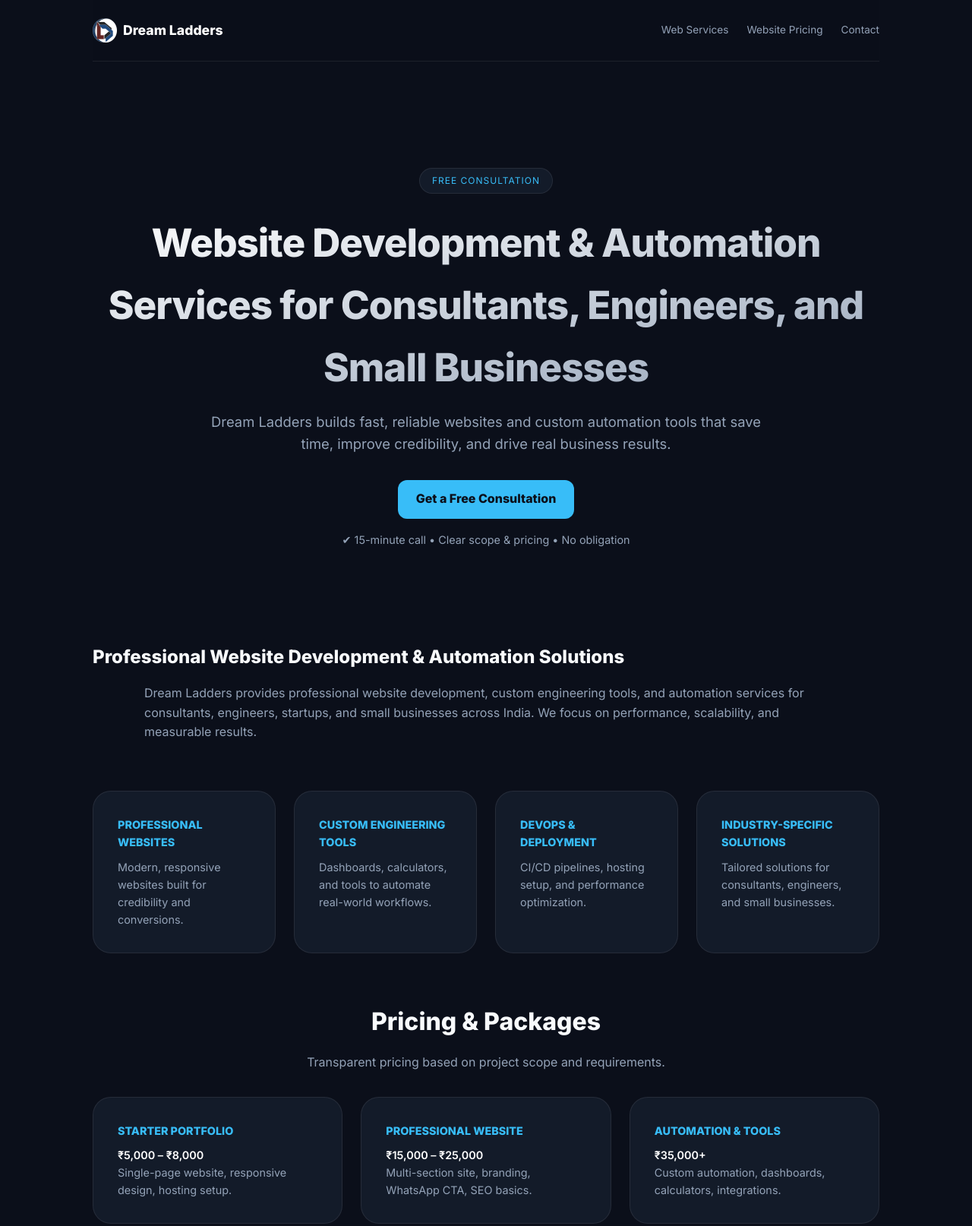
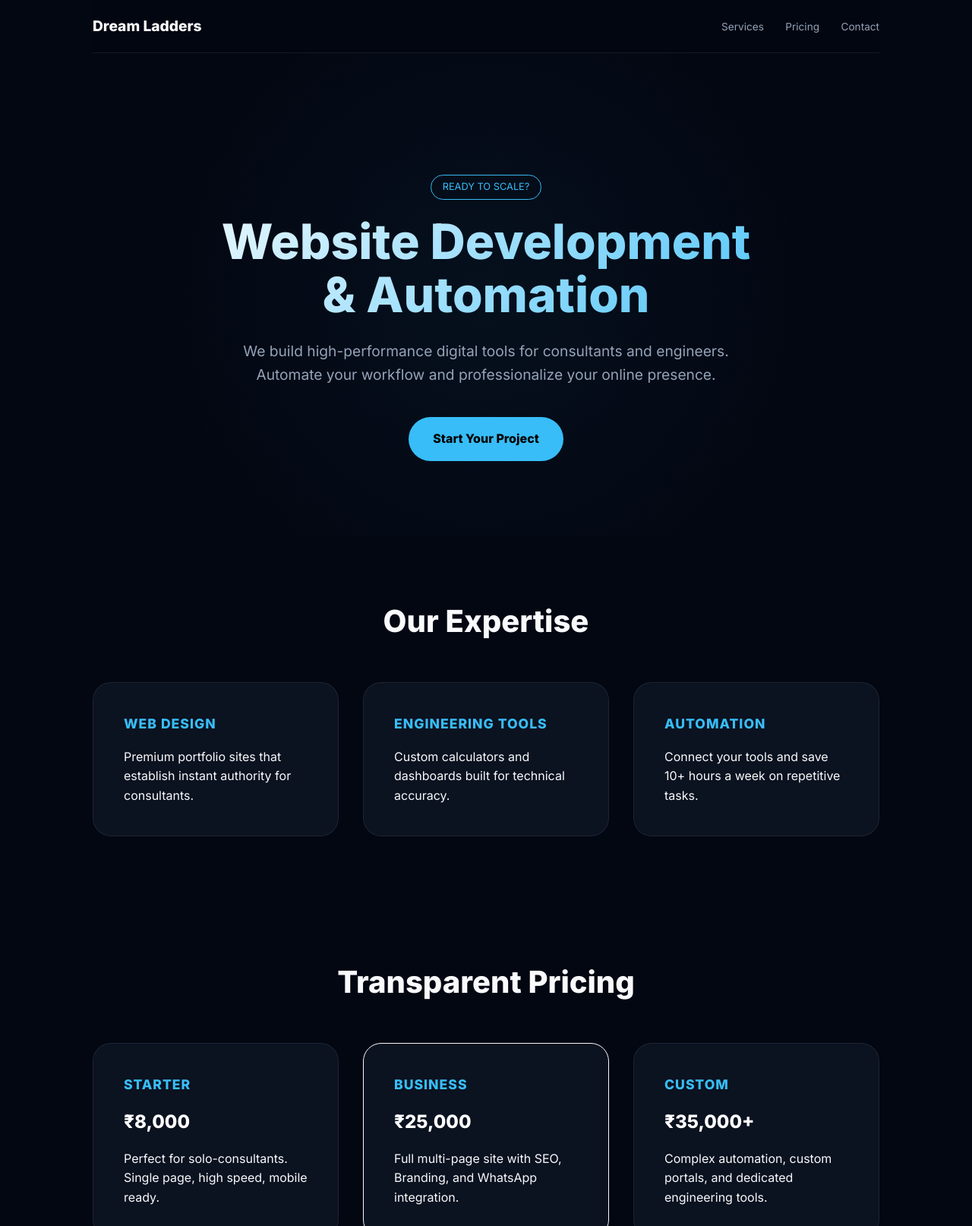
Before and after one commit to rajeshshambudu/Landing, a plain HTML site: page index.html in a window 1280 px wide. Shown: the top 1614 px of the page at 76% size. Drawn offline with nearby package versions, Linux system fonts and the light colour scheme.

Commit message:
Update index.html

```diff
--- a/index.html
+++ b/index.html
@@ -3,267 +3,238 @@
 <head>
   <meta charset="UTF-8" />
   <meta name="viewport" content="width=device-width, initial-scale=1.0" />
+  <title>Dream Ladders | Website Development & Automation</title>
 
-  <!-- SEO TITLE & DESCRIPTION -->
-  <title>Dream Ladders | Website Development & Automation Services for Businesses</title>
-  <meta name="description" content="Dream Ladders builds professional websites, automation tools, and custom engineering solutions for consultants, engineers, and small businesses across India. Free consultation available." />
-
-  <!-- Open Graph / Social -->
-  <meta property="og:title" content="Dream Ladders – Website Development & Automation Services" />
-  <meta property="og:description" content="Professional websites and automation tools for consultants, engineers, and small businesses." />
-  <meta property="og:type" content="website" />
-  <meta property="og:url" content="https://rajeshshambudu.github.io/" />
-  <meta property="og:image" content="https://rajeshshambudu.github.io/android-chrome-512x512.png" />
-
-  <!-- Performance -->
   <link rel="preconnect" href="https://fonts.googleapis.com">
   <link rel="preconnect" href="https://fonts.gstatic.com" crossorigin>
+  <link href="https://fonts.googleapis.com/css2?family=Inter:wght@300;400;600;800&display=swap" rel="stylesheet">
 
-  <!-- Google Font -->
-  <link href="https://fonts.googleapis.com/css2?family=Inter:wght@300;400;600;800&display=swap" rel="stylesheet">
+  <link href="https://unpkg.com/aos@2.3.1/dist/aos.css" rel="stylesheet">
 
   <style>
     :root {
-      --bg:#0b0f1a;
-      --card-bg:rgba(22,30,46,0.8);
+      --bg:#030712;
+      --card-bg:rgba(17, 24, 39, 0.7);
       --accent:#38bdf8;
-      --accent-2:#c084fc;
-      --accent-eng:#10b981;
+      --accent-glow: rgba(56, 189, 248, 0.15);
       --text-main:#f8fafc;
       --text-dim:#94a3b8;
       --border:rgba(255,255,255,0.08);
     }
-    *{margin:0;padding:0;box-sizing:border-box;}
-    body{
+
+    * { margin:0; padding:0; box-sizing:border-box; }
+
+    body {
       font-family:'Inter',sans-serif;
-      background:var(--bg);
-      color:var(--text-main);
+      background: var(--bg);
+      color: var(--text-main);
       line-height:1.6;
-      scroll-behavior:smooth;
-    }
-    a{text-decoration:none;}
-    .container{max-width:1100px;margin:0 auto;padding:0 2rem;}
-
-    nav{
-      padding:1.5rem 0;
-      display:flex;
-      justify-content:space-between;
-      align-items:center;
-      position:sticky;
-      top:0;
-      z-index:100;
-      backdrop-filter:blur(15px);
-      background:rgba(11,15,26,0.85);
-      border-bottom:1px solid var(--border);
-    }
-    .logo{
-      display:flex;
-      align-items:center;
-      font-weight:800;
-      font-size:1.1rem;
-      color:#fff;
-    }
-    .logo img{height:32px;margin-right:8px;}
-    .nav-links{display:flex;gap:1.5rem;}
-    .nav-links a{
-      color:var(--text-dim);
-      font-size:0.85rem;
-      font-weight:500;
-    }
-    .nav-links a:hover{color:var(--accent);}
-    @media(max-width:768px){.nav-links{display:none;}}
-
-    header{
-      padding:140px 0 60px;
-      text-align:center;
-    }
-    .badge{
-      background:var(--card-bg);
-      border:1px solid var(--border);
-      padding:0.4rem 1rem;
-      border-radius:100px;
-      font-size:0.75rem;
-      color:var(--accent);
-      letter-spacing:1px;
-      margin-bottom:1.5rem;
-      display:inline-block;
-      text-transform:uppercase;
-    }
-    h1{
-      font-size:clamp(2rem,7vw,3.2rem);
-      font-weight:800;
-      letter-spacing:-1px;
-      background:linear-gradient(to bottom right,#fff,#94a3b8);
-      -webkit-background-clip:text;
-      -webkit-text-fill-color:transparent;
-      margin-bottom:1rem;
-    }
-    .hero-tagline{
-      font-size:1.15rem;
-      color:var(--text-dim);
-      max-width:750px;
-      margin:0 auto 2rem;
-    }
-    .btn-main{
-      background:var(--accent);
-      color:var(--bg);
-      padding:0.8rem 1.5rem;
-      border-radius:12px;
-      font-weight:700;
-      display:inline-block;
-    }
-    .btn-main:hover{
-      transform:translateY(-2px);
-      box-shadow:0 10px 20px rgba(56,189,248,0.3);
+      overflow-x: hidden;
     }
 
-    section{margin:4rem 0;}
+    .container { max-width:1100px; margin:0 auto; padding:0 2rem; }
 
-    .services-grid{
-      display:grid;
-      grid-template-columns:repeat(auto-fit,minmax(220px,1fr));
-      gap:1.5rem;
+    /* --- NAVIGATION --- */
+    nav {
+      padding: 1.2rem 0;
+      display: flex;
+      justify-content: space-between;
+      align-items: center;
+      position: sticky;
+      top: 0;
+      z-index: 1000;
+      backdrop-filter: blur(20px);
+      background: rgba(3, 7, 18, 0.8);
+      border-bottom: 1px solid var(--border);
     }
-    .service-card{
-      background:var(--card-bg);
-      border:1px solid var(--border);
-      padding:2rem;
-      border-radius:24px;
-    }
-    .service-card:hover{border-color:var(--accent);}
-    .service-card h3{
-      font-size:0.9rem;
-      color:var(--accent);
-      margin-bottom:0.6rem;
-      text-transform:uppercase;
-    }
-    .service-card p{
-      font-size:0.9rem;
-      color:var(--text-dim);
+    .logo { font-weight: 800; font-size: 1.2rem; color: #fff; display: flex; align-items: center; text-decoration: none; }
+    .nav-links a { color: var(--text-dim); margin-left: 1.5rem; font-size: 0.85rem; transition: 0.3s; text-decoration: none; }
+    .nav-links a:hover { color: var(--accent); }
+
+    /* --- HERO SECTION --- */
+    header {
+      padding: 160px 0 100px;
+      text-align: center;
+      background: radial-gradient(circle at center, rgba(56,189,248,0.05) 0%, transparent 70%);
     }
 
-    footer{
-      padding:3rem 0;
-      border-top:1px solid var(--border);
-      text-align:center;
+    h1 {
+      font-size: clamp(2.5rem, 8vw, 4rem);
+      font-weight: 800;
+      line-height: 1.1;
+      margin-bottom: 1.5rem;
+      background: linear-gradient(135deg, #fff 0%, #38bdf8 100%);
+      -webkit-background-clip: text;
+      -webkit-text-fill-color: transparent;
     }
-    footer p{font-size:0.9rem;color:var(--text-dim);}
+
+    .hero-tagline {
+      font-size: 1.2rem;
+      color: var(--text-dim);
+      max-width: 700px;
+      margin: 0 auto 2.5rem;
+    }
+
+    /* --- BUTTON ANIMATION --- */
+    .btn-main {
+      background: var(--accent);
+      color: #000;
+      padding: 1rem 2rem;
+      border-radius: 50px;
+      font-weight: 700;
+      display: inline-block;
+      transition: all 0.4s cubic-bezier(0.175, 0.885, 0.32, 1.275);
+      text-decoration: none;
+      box-shadow: 0 0 0 rgba(56, 189, 248, 0);
+    }
+    .btn-main:hover {
+      transform: scale(1.05);
+      box-shadow: 0 15px 30px rgba(56, 189, 248, 0.4);
+    }
+
+    /* --- CARD ANIMATIONS --- */
+    .services-grid {
+      display: grid;
+      grid-template-columns: repeat(auto-fit, minmax(280px, 1fr));
+      gap: 2rem;
+      margin-top: 3rem;
+    }
+
+    .service-card {
+      background: var(--card-bg);
+      border: 1px solid var(--border);
+      padding: 2.5rem;
+      border-radius: 24px;
+      transition: all 0.4s ease;
+      position: relative;
+      overflow: hidden;
+    }
+
+    .service-card:hover {
+      transform: translateY(-10px);
+      border-color: var(--accent);
+      background: rgba(17, 24, 39, 0.9);
+      box-shadow: 0 20px 40px rgba(0,0,0,0.4), inset 0 0 20px var(--accent-glow);
+    }
+
+    .service-card h3 {
+      color: var(--accent);
+      margin-bottom: 1rem;
+      font-size: 1.1rem;
+      letter-spacing: 1px;
+    }
+
+    .price-tag {
+      font-size: 1.5rem;
+      font-weight: 800;
+      margin: 1rem 0;
+      color: #fff;
+    }
+
+    section { padding: 80px 0; }
+    h2 { font-size: 2.5rem; text-align: center; margin-bottom: 1rem; }
+
+    footer {
+      padding: 4rem 0;
+      text-align: center;
+      border-top: 1px solid var(--border);
+      color: var(--text-dim);
+    }
+
+    @media(max-width:768px){ .nav-links{display:none;} }
   </style>
 </head>
 
 <body>
 <div class="container">
 
-  <!-- NAV -->
-  <nav>
-    <a href="#" class="logo">
-      <img src="android-chrome-512x512.png" alt="Dream Ladders – Website Development and Automation Services Logo">
-      Dream Ladders
-    </a>
+  <nav data-aos="fade-down">
+    <a href="#" class="logo">Dream Ladders</a>
     <div class="nav-links">
-      <a href="#services">Web Services</a>
-      <a href="#pricing">Website Pricing</a>
+      <a href="#services">Services</a>
+      <a href="#pricing">Pricing</a>
       <a href="#contact">Contact</a>
     </div>
   </nav>
 
-  <!-- HERO -->
   <header>
-    <div class="badge">Free Consultation</div>
-    <h1>
-      Website Development & Automation Services
-      for Consultants, Engineers, and Small Businesses
+    <div data-aos="fade-up" class="badge" style="border:1px solid var(--accent); padding:5px 15px; border-radius:20px; color:var(--accent); display:inline-block; margin-bottom:20px; font-size:0.8rem;">
+        READY TO SCALE?
+    </div>
+    <h1 data-aos="fade-up" data-aos-delay="100">
+      Website Development <br>& Automation
     </h1>
-    <p class="hero-tagline">
-      Dream Ladders builds fast, reliable websites and custom automation tools
-      that save time, improve credibility, and drive real business results.
+    <p class="hero-tagline" data-aos="fade-up" data-aos-delay="200">
+      We build high-performance digital tools for consultants and engineers.
+      Automate your workflow and professionalize your online presence.
     </p>
-    <a href="https://wa.me/917093218658" class="btn-main">Get a Free Consultation</a>
-    <p style="margin-top:1rem;font-size:0.9rem;color:var(--text-dim);">
-      ✔ 15-minute call • Clear scope & pricing • No obligation
-    </p>
+    <div data-aos="zoom-in" data-aos-delay="300">
+        <a href="https://wa.me/917093218658" class="btn-main">Start Your Project</a>
+    </div>
   </header>
 
-  <!-- SEO CONTEXT SECTION -->
-  <section>
-    <h2>Professional Website Development & Automation Solutions</h2>
-    <p style="color:var(--text-dim);max-width:900px;margin:1rem auto 0;">
-      Dream Ladders provides professional website development, custom engineering tools,
-      and automation services for consultants, engineers, startups, and small businesses
-      across India. We focus on performance, scalability, and measurable results.
-    </p>
-  </section>
-
-  <!-- SERVICES -->
   <section id="services">
-    <h2 style="display:none;">Website Development & Automation Services</h2>
+    <h2 data-aos="fade-up">Our Expertise</h2>
     <div class="services-grid">
-      <div class="service-card">
-        <h3>Professional Websites</h3>
-        <p>Modern, responsive websites built for credibility and conversions.</p>
+      <div class="service-card" data-aos="fade-up" data-aos-delay="100">
+        <h3>WEB DESIGN</h3>
+        <p>Premium portfolio sites that establish instant authority for consultants.</p>
       </div>
-      <div class="service-card">
-        <h3>Custom Engineering Tools</h3>
-        <p>Dashboards, calculators, and tools to automate real-world workflows.</p>
+      <div class="service-card" data-aos="fade-up" data-aos-delay="200">
+        <h3>ENGINEERING TOOLS</h3>
+        <p>Custom calculators and dashboards built for technical accuracy.</p>
       </div>
-      <div class="service-card">
-        <h3>DevOps & Deployment</h3>
-        <p>CI/CD pipelines, hosting setup, and performance optimization.</p>
-      </div>
-      <div class="service-card">
-        <h3>Industry-Specific Solutions</h3>
-        <p>Tailored solutions for consultants, engineers, and small businesses.</p>
+      <div class="service-card" data-aos="fade-up" data-aos-delay="300">
+        <h3>AUTOMATION</h3>
+        <p>Connect your tools and save 10+ hours a week on repetitive tasks.</p>
       </div>
     </div>
   </section>
 
-  <!-- PRICING -->
   <section id="pricing">
-    <h2 style="text-align:center;font-size:2rem;font-weight:800;">Pricing & Packages</h2>
-    <p style="text-align:center;color:var(--text-dim);max-width:700px;margin:1rem auto 2rem;">
-      Transparent pricing based on project scope and requirements.
-    </p>
+    <h2 data-aos="fade-up">Transparent Pricing</h2>
     <div class="services-grid">
-      <div class="service-card">
-        <h3>Starter Portfolio</h3>
-        <p style="color:#fff;font-weight:600;">₹5,000 – ₹8,000</p>
-        <p>Single-page website, responsive design, hosting setup.</p>
+      <div class="service-card" data-aos="flip-left" data-aos-delay="100">
+        <h3>STARTER</h3>
+        <div class="price-tag">₹8,000</div>
+        <p>Perfect for solo-consultants. Single page, high speed, mobile ready.</p>
       </div>
-      <div class="service-card">
-        <h3>Professional Website</h3>
-        <p style="color:#fff;font-weight:600;">₹15,000 – ₹25,000</p>
-        <p>Multi-section site, branding, WhatsApp CTA, SEO basics.</p>
+      <div class="service-card" data-aos="flip-left" data-aos-delay="200" style="border-color: var(--accent-2);">
+        <h3>BUSINESS</h3>
+        <div class="price-tag">₹25,000</div>
+        <p>Full multi-page site with SEO, Branding, and WhatsApp integration.</p>
       </div>
-      <div class="service-card">
-        <h3>Automation & Tools</h3>
-        <p style="color:#fff;font-weight:600;">₹35,000+</p>
-        <p>Custom automation, dashboards, calculators, integrations.</p>
+      <div class="service-card" data-aos="flip-left" data-aos-delay="300">
+        <h3>CUSTOM</h3>
+        <div class="price-tag">₹35,000+</div>
+        <p>Complex automation, custom portals, and dedicated engineering tools.</p>
       </div>
     </div>
   </section>
 
-  <!-- CONTACT -->
   <section id="contact" style="text-align:center;">
-    <h2 style="font-size:1.8rem;font-weight:800;">Let’s Talk</h2>
-    <p style="color:var(--text-dim);max-width:700px;margin:1rem auto 1.5rem;">
-      Get clarity on cost, scope, and timeline in one quick conversation.
-    </p>
-    <a href="https://wa.me/917093218658" class="btn-main">Chat on WhatsApp</a>
+    <div class="service-card" data-aos="zoom-out" style="max-width: 800px; margin: 0 auto; background: linear-gradient(rgba(17,24,39,0.8), rgba(56,189,248,0.05));">
+        <h2 style="margin-bottom:20px;">Transform Your Business</h2>
+        <p style="margin-bottom:30px; color:var(--text-dim);">Skip the long emails. Let's discuss your project over a 15-minute WhatsApp chat.</p>
+        <a href="https://wa.me/917093218658" class="btn-main">Chat Now</a>
+    </div>
   </section>
 
-  <!-- LOCAL SEO SIGNAL -->
-  <p style="display:none;">
-    Dream Ladders is a website development and automation services provider
-    serving clients across India, including consultants, engineers,
-    startups, and small businesses.
-  </p>
-
-  <!-- FOOTER -->
   <footer>
-    <p>© 2026 Dream Ladders</p>
-    <p>Built with logic. Designed for scale.</p>
+    <p>© 2026 Dream Ladders • Built with Logic</p>
   </footer>
 
 </div>
+
+<script src="https://unpkg.com/aos@2.3.1/dist/aos.js"></script>
+<script>
+  // Initialize Animations
+  AOS.init({
+    duration: 1000,
+    once: true,
+    offset: 100
+  });
+</script>
+
 </body>
 </html>
```
